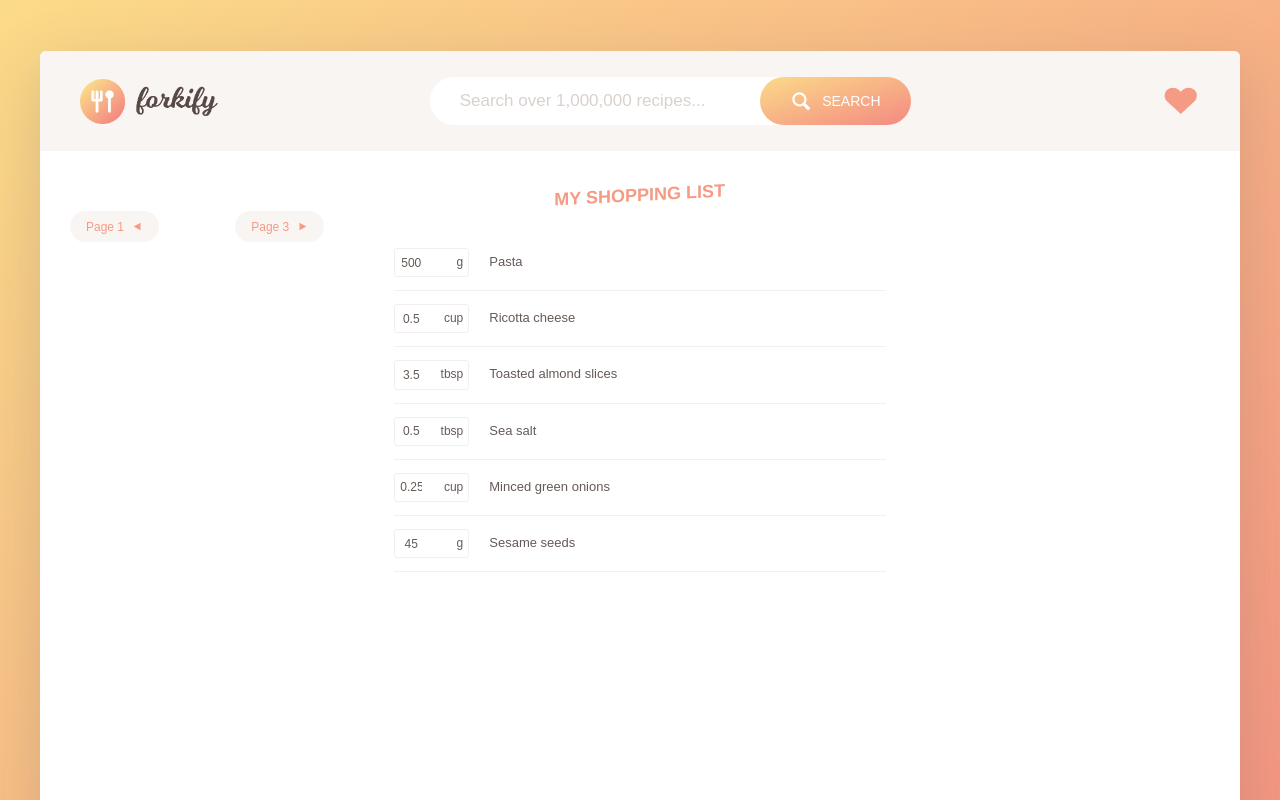
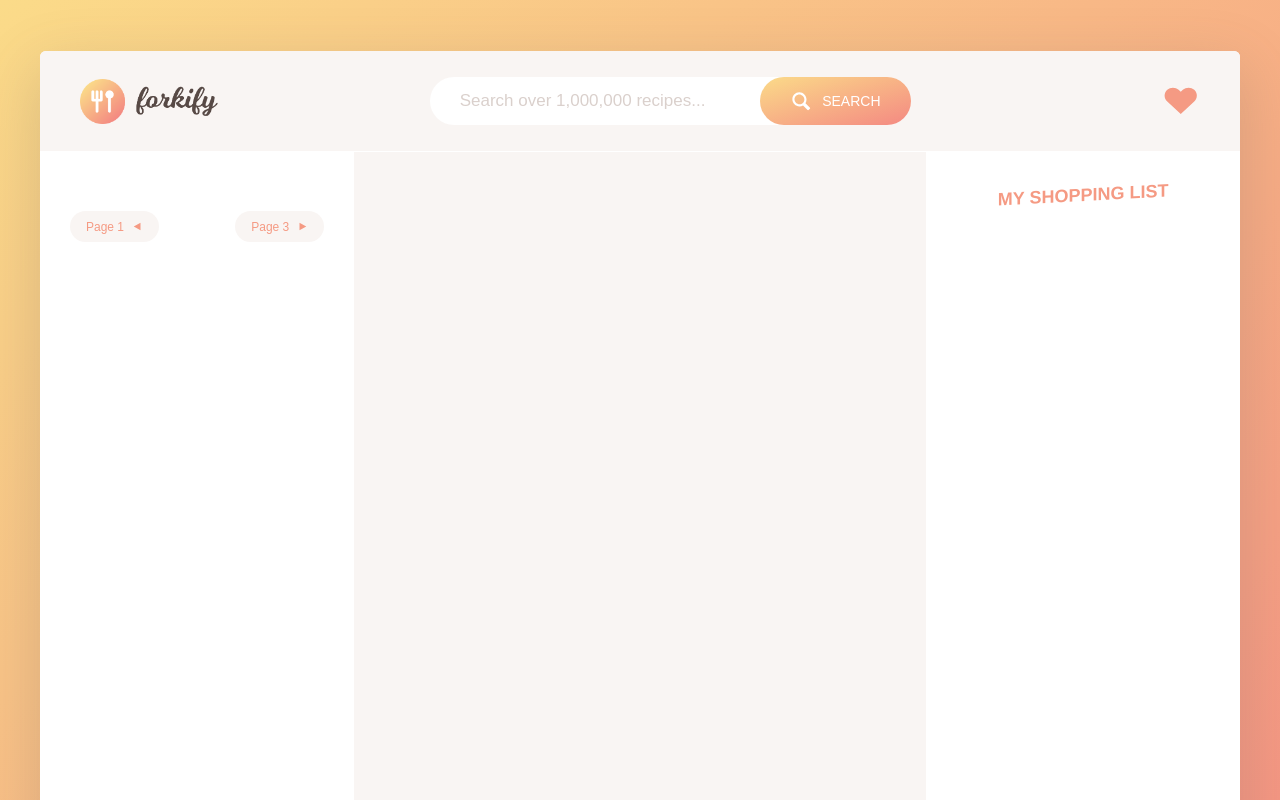
Before and after one commit to hnekhniadovich/recipe-app, a React (Create React App) app: page / in a window 1280 px wide. Shown: the top 800 px of the page. Built offline with nearby package versions, Linux system fonts and the light colour scheme.

Commit message:
add shopping list component

```diff
--- a/src/App.js
+++ b/src/App.js
@@ -9,103 +9,8 @@ function App() {
     <div className='container'>
       <Header />
       <RecipesManager />
-
-      <div className="shopping">
-        <h2 className="heading-2">My Shopping List</h2>
-
-        <ul className="shopping__list">
-
-          <li className="shopping__item">
-            <div className="shopping__count">
-              <input type="number" value="500" step="100" />
-              <p>g</p>
-            </div>
-            <p className="shopping__description">Pasta</p>
-            <button className="shopping__delete btn-tiny">
-                <svg>
-                    <use href="img/icons.svg#icon-circle-with-cross"></use>
-                </svg>
-            </button>
-          </li>
-
-          <li className="shopping__item">
-            <div className="shopping__count">
-              <input type="number" value="0.5" step="0.1" />
-              <p>cup</p>
-            </div>
-            <p className="shopping__description">Ricotta cheese</p>
-            <button className="shopping__delete btn-tiny">
-                <svg>
-                    <use href="img/icons.svg#icon-circle-with-cross"></use>
-                </svg>
-            </button>
-          </li>
-
-          <li className="shopping__item">
-            <div className="shopping__count">
-              <input type="number" value="3.5" step="0.1" />
-              <p>tbsp</p>
-            </div>
-            <p className="shopping__description">Toasted almond slices</p>
-            <button className="shopping__delete btn-tiny">
-              <svg>
-                <use href="img/icons.svg#icon-circle-with-cross"></use>
-              </svg>
-            </button>
-          </li>
-
-          <li className="shopping__item">
-            <div className="shopping__count">
-              <input type="number" value="0.5" step="0.1" />
-              <p>tbsp</p>
-            </div>
-            <p className="shopping__description">Sea salt</p>
-            <button className="shopping__delete btn-tiny">
-              <svg>
-                <use href="img/icons.svg#icon-circle-with-cross"></use>
-              </svg>
-            </button>
-          </li>
-
-          <li className="shopping__item">
-            <div className="shopping__count">
-              <input type="number" value="0.25" step="0.1" />
-              <p>cup</p>
-            </div>
-
-            <p className="shopping__description">Minced green onions</p>
-            <button className="shopping__delete btn-tiny">
-              <svg>
-                <use href="img/icons.svg#icon-circle-with-cross"></use>
-              </svg>
-            </button>
-          </li>
-
-          <li className="shopping__item">
-            <div className="shopping__count">
-              <input type="number" value="45" step="10" />
-              <p>g</p>
-            </div>
-            <p className="shopping__description">Sesame seeds</p>
-            <button className="shopping__delete btn-tiny">
-              <svg>
-                <use href="img/icons.svg#icon-circle-with-cross"></use>
-              </svg>
-            </button>
-          </li>
-
-        </ul>
-
-        <div className="copyright">
-            &copy; by Jonas Schmedtmann. Powered by
-            <a href="http://food2fork.com" target="_blank" className="link">Food2Fork.com</a>.
-        </div>
-
-      </div>
-
     </div>
   );
-
 }
 
 export default App;
--- a/src/actions/recipe.actions.js
+++ b/src/actions/recipe.actions.js
@@ -37,3 +37,13 @@ export const addServing  = () => ({
 export const deleteServing  = () => ({
     type: RecipeInfoActionTypes.DELETE_SERVING
 });
+
+export const addToShoppingList  = (ingredients) => ({
+    type: RecipeInfoActionTypes.ADD_TO_SHOPPING_LIST,
+    payload: ingredients
+});
+
+export const deleteShoppingListItem  = (id) => ({
+    type: RecipeInfoActionTypes.DELETE_SHOPPING_LIST_ITEM,
+    payload: id
+});
--- a/src/actions/recipe.types.js
+++ b/src/actions/recipe.types.js
@@ -9,7 +9,9 @@ export const RecipeInfoActionTypes = {
     FETCH_RECIPE_INFO_SUCCESS: 'FETCH_RECIPE_INFO_SUCCESS',
     FETCH_RECIPE_INFO_FAILURE: 'FETCH_RECIPE_INFO_FAILURE',
     ADD_SERVING: 'ADD_SERVING',
-    DELETE_SERVING: 'DELETE_SERVING'
+    DELETE_SERVING: 'DELETE_SERVING',
+    ADD_TO_SHOPPING_LIST: 'ADD_TO_SHOPPING_LIST',
+    DELETE_SHOPPING_LIST_ITEM: 'DELETE_SHOPPING_LIST_ITEM'
 };
 
 export const SearchActionTypes = {
--- a/src/components/recipe.component.jsx
+++ b/src/components/recipe.component.jsx
@@ -3,7 +3,7 @@ import nextId from "react-id-generator";
 
 import { connect } from 'react-redux';
 
-import { fetchRecipeInfoStart, addServing, deleteServing } from '../actions/recipe.actions';
+import { fetchRecipeInfoStart, addServing, deleteServing, addToShoppingList } from '../actions/recipe.actions';
 
 import RecipeIngredients from './recipe-ingredients.component';
 import Spinner from './spinner.component';
@@ -22,9 +22,9 @@ class Recipe extends React.Component {
 
     render() {
 
-        const { info, isPending, addServing, deleteServing } = this.props;
+        const { info, isPending, addServing, deleteServing, addToShoppingList } = this.props;
 
-        console.log(info);
+        //console.log(info);
 
         let content;
 
@@ -33,7 +33,7 @@ class Recipe extends React.Component {
         } else {
             if(info) {
                 content = (
-                    <div className="recipe">
+                    <>
                         <figure className="recipe__fig">
                             <img src={info.image} alt={info.title} className="recipe__img" />
                             <h1 className="recipe__title">
@@ -80,11 +80,19 @@ class Recipe extends React.Component {
                             {
                                 info
                                 ?
-                                <ul className="recipe__ingredient-list">
-                                    {
-                                        info.ingredients.map(item => <RecipeIngredients key={nextId()} item={item} />)
-                                    }
-                                </ul>
+                                <>
+                                    <ul className="recipe__ingredient-list">
+                                        {
+                                            info.ingredients.map(item => <RecipeIngredients key={nextId()} item={item} />)
+                                        }
+                                    </ul>
+                                    <button className="btn-small recipe__btn" onClick={() => addToShoppingList(info.ingredients)}>
+                                        <svg className="search__icon">
+                                            <use href={icons + '#icon-shopping-cart'}></use>
+                                        </svg>
+                                        <span>Add to shopping list</span>
+                                    </button>
+                                </>
                                 :
                                 null
                             }
@@ -104,7 +112,7 @@ class Recipe extends React.Component {
                                 </svg>
                             </a>
                         </div>
-                    </div>
+                    </>
                 )
             } else {
                 content = null
@@ -129,6 +137,7 @@ const mapDispatchToProps = (dispatch) => {
         fetchRecipeInfo: (id) => dispatch(fetchRecipeInfoStart(id)),
         addServing:() => dispatch(addServing()),
         deleteServing:() => dispatch(deleteServing()),
+        addToShoppingList: (ingredients) => dispatch(addToShoppingList(ingredients))
     }
 };
 
--- a/src/components/recipes-manager.component.jsx
+++ b/src/components/recipes-manager.component.jsx
@@ -4,6 +4,7 @@ import { connect } from 'react-redux';
 
 import RecipesList from './recipes-list.component';
 import Recipe from './recipe.component';
+import ShoppingList from './shopping-list.component';
 
 class RecipesManager extends React.Component {
     constructor(props) {
@@ -19,7 +20,7 @@ class RecipesManager extends React.Component {
     }
 
     render() {
-        const { recipes, isPending } = this.props;
+        const { recipes, isPending, shoppingList } = this.props;
 
         return(
             <>
@@ -31,7 +32,7 @@ class RecipesManager extends React.Component {
                         current={this.state.active}
                     />
                 </div>
-
+                <div className="recipe">
                 {
                     recipes
                     ?
@@ -39,6 +40,21 @@ class RecipesManager extends React.Component {
                     :
                     null
                 }
+                </div>
+                <div className="shopping">
+                    <h2 className="heading-2">My Shopping List</h2>
+                    {
+                        shoppingList.length > 0
+                        ?
+                        <ShoppingList />
+                        :
+                        null
+                    }
+                     <div className="copyright">
+                        &copy; by Jonas Schmedtmann. Powered by
+                        <a href="http://food2fork.com" target="_blank" className="link">Food2Fork.com</a>.
+                    </div>
+                </div>
             </>
         )
     }
@@ -47,7 +63,8 @@ class RecipesManager extends React.Component {
 const mapStateToProps = (state) => {
     return {
         recipes: state.recipes.recipes,
-        isPending: state.recipes.isPending
+        isPending: state.recipes.isPending,
+        shoppingList: state.recipes.shoppingList
     }
 };
 
--- /dev/null
+++ b/src/components/shopping-list-item.component.jsx
@@ -0,0 +1,27 @@
+import React from 'react';
+import { connect } from 'react-redux';
+import { deleteShoppingListItem } from '../actions/recipe.actions';
+import icons from '../assets/icons.svg';
+
+const ShoppingListItem = ({ item, deleteShoppingListItem }) => (
+    <li className="shopping__item">
+        <div className="shopping__count">
+            <input type="number" defaultValue={item.amount.us.value} />
+            <p>{(item.amount.us.unit).toLowerCase()}</p>
+        </div>
+        <p className="shopping__description">{item.name}</p>
+        <button className="shopping__delete btn-tiny" onClick={() => deleteShoppingListItem(item.id)}>
+            <svg>
+                <use href={icons + '#icon-circle-with-cross'}></use>
+            </svg>
+        </button>
+    </li>
+);
+
+const mapDispatchToProps = (dispatch) => {
+    return {
+        deleteShoppingListItem: (id) => dispatch(deleteShoppingListItem(id))
+    }
+};
+
+export default connect(null, mapDispatchToProps)(ShoppingListItem);
--- /dev/null
+++ b/src/components/shopping-list.component.jsx
@@ -0,0 +1,24 @@
+import React from 'react';
+import { connect } from 'react-redux';
+import ShoppingListItem from './shopping-list-item.component';
+
+const ShoppingList = ({ shoppingList }) => {
+    console.log("In the shopping list");
+    console.log(shoppingList);
+
+    return (
+        <ul className="shopping__list">
+            {
+                shoppingList.map(item => <ShoppingListItem key={item.id} item={item}/>)
+            }
+        </ul>
+    )
+};
+
+const mapStateToProps = (state) => {
+    return {
+        shoppingList: state.recipes.shoppingList
+    }
+};
+
+export default connect(mapStateToProps)(ShoppingList);
--- a/src/reducers/recipe.reducer.js
+++ b/src/reducers/recipe.reducer.js
@@ -4,7 +4,7 @@ import { addIngrPerServing, deleteIngrPerServing } from '../utils/utils';
 const INITIAL_STATE = {
     recipes: null,
     recipeInfo: null,
-    recipeIng: null,
+    shoppingList: [],
     isPending: false,
     errorMessage: undefined
 }
@@ -62,6 +62,16 @@ const recipeReducer = (state = INITIAL_STATE, action) => {
                         deleteIngrPerServing(state.recipeInfo.ingredients) :
                         [ ...state.recipeInfo.ingredients]  }
             }
+        case RecipeInfoActionTypes.ADD_TO_SHOPPING_LIST:
+            return {
+                ...state,
+                shoppingList: [...state.shoppingList, ...action.payload]
+            }
+        case RecipeInfoActionTypes.DELETE_SHOPPING_LIST_ITEM:
+            return {
+                ...state,
+                shoppingList: state.shoppingList.filter(item => item.id !== action.payload)
+            }
         default:
             return state;
     }
--- a/src/sagas/recipe.saga.js
+++ b/src/sagas/recipe.saga.js
@@ -32,7 +32,7 @@ export function* fetchRecipeInfoAsync(action) {
         const recipeIngredients = yield getRecipeIngredients(action.payload);
 
         let recipeInfo = {...recipeInformation, ...recipeIngredients};
-        let newRecipeInfo = { ...recipeInfo, ingredients: addAmountPerServing(recipeInfo.ingredients, recipeInfo.servings) }
+        let newRecipeInfo = { ...recipeInfo, ingredients: addAmountPerServing(recipeInfo.ingredients, recipeInfo.servings )};
 
         yield put(fetchRecipeInfoSuccess(newRecipeInfo));
     } catch (error) {
--- a/src/utils/utils.js
+++ b/src/utils/utils.js
@@ -1,3 +1,5 @@
+import nextId from "react-id-generator";
+
 export const limitRecipeTitle = (title, limit=17) => {
     const newTitle = [];
     if(title.length > limit) {
@@ -23,19 +25,19 @@ export const formatCount = (count) => {
 
 export const addAmountPerServing = (ingArr, servings) => {
     ingArr.map(
-       ing => Object.assign(ing.amount, {amountPerServing: ing.amount.us.value / servings})
+       (ing, i) => Object.assign(ing, {amountPerServing: ing.amount.us.value / servings}, {id: nextId()})
     )
     return ingArr;
 };
 
 export const addIngrPerServing = (ingredients) => {
     return ingredients.map(ing => {
-        return { ...ing, amount: { ...ing.amount, us: { ...ing.amount.us, value: ing.amount.us.value + ing.amount.amountPerServing } } }
+        return { ...ing, amount: { ...ing.amount, us: { ...ing.amount.us, value: ing.amount.us.value + ing.amountPerServing } } }
     });
 };
 
 export const deleteIngrPerServing = (ingredients) => {
     return ingredients.map(ing => {
-        return { ...ing, amount: { ...ing.amount, us: { ...ing.amount.us, value: ing.amount.us.value - ing.amount.amountPerServing } } }
+        return { ...ing, amount: { ...ing.amount, us: { ...ing.amount.us, value: ing.amount.us.value - ing.amountPerServing } } }
     });
 };
```
